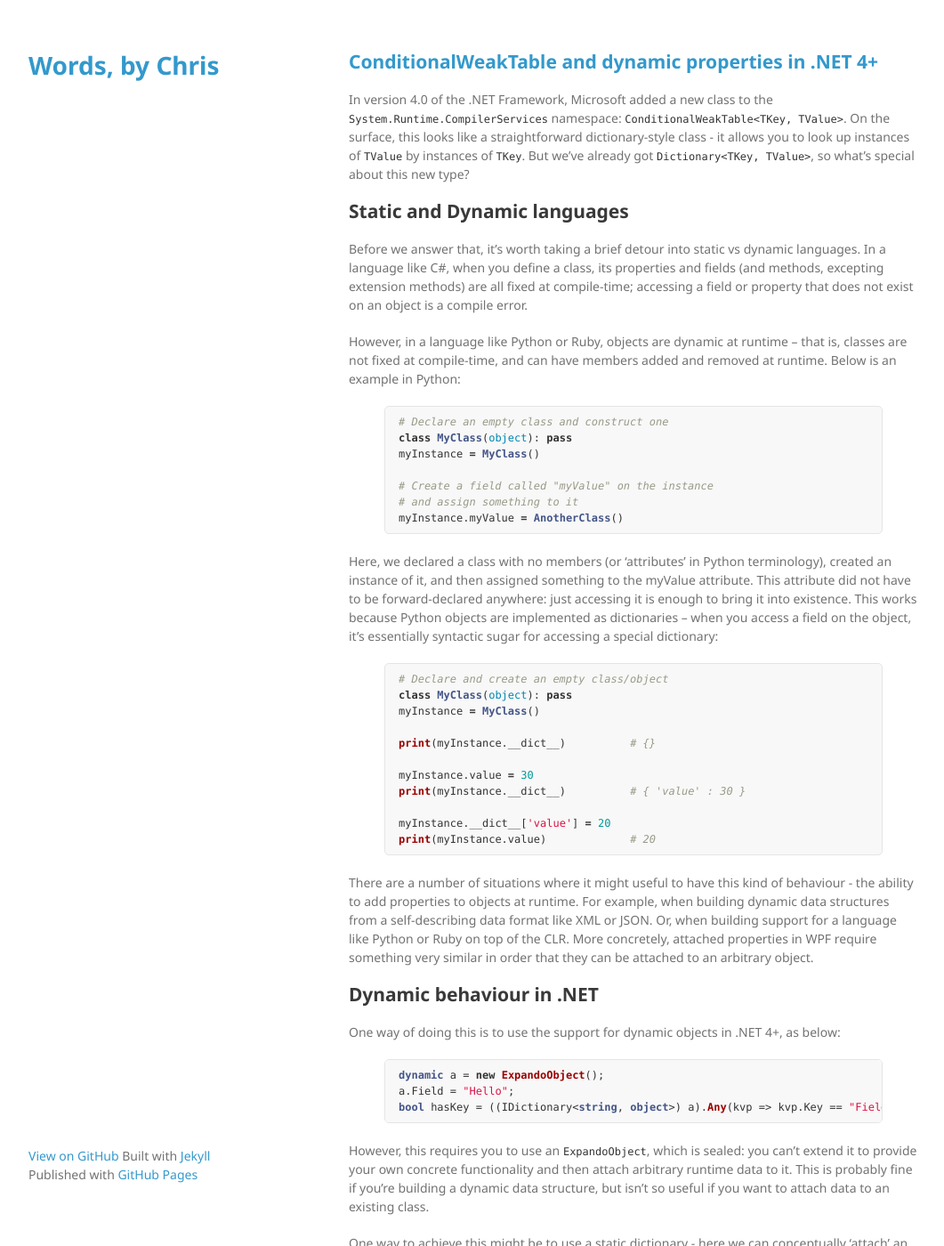
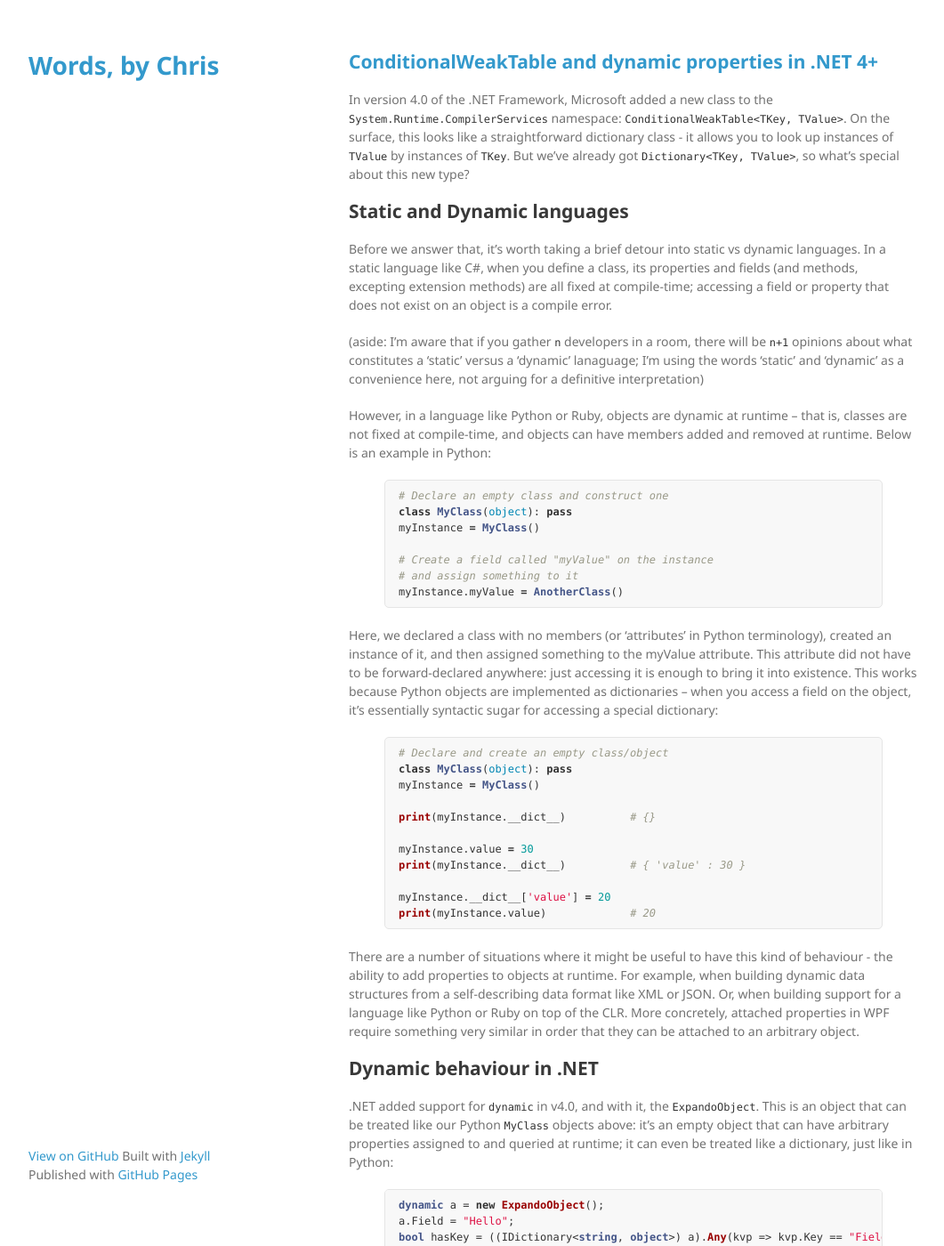
Before and after one commit to cawhitworth/cawhitworth.github.io, a Jekyll site: the page built from _posts/2016-01-18-ConditionalWeakRefs.markdown, in a window 1280 px wide and 1400 px high. Shown: the whole window at 89% size, without its empty margins (108-1169 px from the left). Built offline with Jekyll 4.4.1, drawn with Linux system fonts in a browser that asks for light colours; some of the changed text lies outside the part shown.

Commit message:
Second draft of conditional weak references post

```diff
--- a/_posts/2016-01-18-ConditionalWeakRefs.markdown
+++ b/_posts/2016-01-18-ConditionalWeakRefs.markdown
@@ -6,22 +6,27 @@
 
 In version 4.0 of the .NET Framework, Microsoft added a new class to the
 `System.Runtime.CompilerServices` namespace: `ConditionalWeakTable<TKey,
-TValue>`.  On the surface, this looks like a straightforward dictionary-style
-class - it allows you to look up instances of `TValue` by instances of `TKey`.
-But we've already got `Dictionary<TKey, TValue>`, so what's special about this
-new type?
+TValue>`. On the surface, this looks like a straightforward dictionary class -
+it allows you to look up instances of `TValue` by instances of `TKey`.  But
+we've already got `Dictionary<TKey, TValue>`, so what's special about this new
+type?
 
 ## Static and Dynamic languages
 
 Before we answer that, it's worth taking a brief detour into static vs dynamic
-languages. In a language like C#, when you define a class, its properties and
-fields (and methods, excepting extension methods) are all fixed at compile-time;
-accessing a field or property that does not exist on an object is a compile
-error.
+languages. In a static language like C#, when you define a class, its
+properties and fields (and methods, excepting extension methods) are all fixed
+at compile-time; accessing a field or property that does not exist on an object
+is a compile error.
+
+(aside: I'm aware that if you gather `n` developers in a room, there will be
+`n+1` opinions about what constitutes a 'static' versus a 'dynamic' lanaguage;
+I'm using the words 'static' and 'dynamic' as a convenience here, not arguing
+for a definitive interpretation)
 
 However, in a language like Python or Ruby, objects are dynamic at runtime –
-that is, classes are not fixed at compile-time, and can have members added and
-removed at runtime. Below is an example in Python:
+that is, classes are not fixed at compile-time, and objects can have members
+added and removed at runtime. Below is an example in Python:
 
 {% highlight python %}
 # Declare an empty class and construct one
@@ -54,7 +59,7 @@
 print(myInstance.value)             # 20
 {% endhighlight %}
 
-There are a number of situations where it might useful to have this kind of
+There are a number of situations where it might be useful to have this kind of
 behaviour - the ability to add properties to objects at runtime. For example,
 when building dynamic data structures from a self-describing data format like
 XML or JSON. Or, when building support for a language like Python or Ruby on
@@ -63,8 +68,10 @@
 
 ## Dynamic behaviour in .NET
 
-One way of doing this is to use the support for dynamic objects in .NET 4+, as
-below:
+.NET added support for `dynamic` in v4.0, and with it, the `ExpandoObject`.
+This is an object that can be treated like our Python `MyClass` objects above:
+it's an empty object that can have arbitrary properties assigned to and queried
+at runtime; it can even be treated like a dictionary, just like in Python:
 
 {% highlight csharp %}
 dynamic a = new ExpandoObject();
@@ -72,11 +79,12 @@
 bool hasKey = ((IDictionary<string, object>) a).Any(kvp => kvp.Key == "Field"); // True
 {% endhighlight %}
 
-However, this requires you to use an `ExpandoObject`, which is sealed: you
-can't extend it to provide your own concrete functionality and then attach
-arbitrary runtime data to it. This is probably fine if you're building a
-dynamic data structure, but isn't so useful if you want to attach data to
-an existing class.
+The downside of `ExpandoObject` is that it is sealed: it's not possible to
+inherit from it to create a class that has some compile-time defined behaviour
+that can also have arbitrary data attached to it at run-time. This is fine if
+you're building a dynamic data structure (when parsing XML, for example), but
+isn't so useful if you want to attach data to an existing class, as you might
+when implementing something like WPF attached properties.
 
 One way to achieve this might be to use a static dictionary - here we can
 conceptually 'attach' an `ExpandoObject` to any other object to give it a set
@@ -131,11 +139,18 @@
 The problem with this approach, though, is that as soon as an object is added
 to a `Dictionary`, as either a key or a value, that `Dictionary` takes a
 strong reference to it, and so the object's lifetime is now tied to that of
-the `Dictionary` - and, in this case, as it is static, this will be for the
-rest of the runtime of the program. This obviously isn't ideal - and this
-is where `ConditionalWeakTable` comes in.
+the `Dictionary` - and, in this case, the lifetime of the `MyClass` we
+originally assigned to `b` is now determined by the lifetime of
+`DynamicProperties.PropertyDict`, unless we remember to manually remove it
+once we're finished with `b`.
 
-# ConditionalWeakTable
+This is obviously not ideal: if this was, say, a WPF control or dialog with an
+attached property, we would leak both the control or dialog and the attached
+dynamic object every time we used this pattern unless we also remember to
+manually remove it from the `Dictionary`. And this is where
+`ConditionalWeakTable` comes in.
+
+## ConditionalWeakTable
 
 `ConditionalWeakTable<TKey, TValue>` solves the problem of `Dictionary`
 highlighted above by _not_ holding a reference to the `TKey` objects; rather,
@@ -228,8 +243,17 @@
 reference is held in a `ConditionalWeakTable` rather than being a 'normal'
 strong reference.
 
-# Conclusion
+## Conclusion
 
-I guess I should put something here?
+`ConditionalWeakTable` lives in the `System.Runtime.CompilerServices`
+namespace, and the [MSDN documentation](https://msdn.microsoft.com/en-us/library/dd287757(v=vs.110).aspx)
+talks about it being useful to compiler writers implementing dynamic
+languages on the .NET runtime. However, as discussed above they are also useful
+in a number of other circumstances - and indeed are used in a number of places
+in the .NET Framework, including in WPF for attached properties and weak events
+(forgetting to detach events being another common source of memory leaks).
+Like `WeakReference`, they're not a panacaea for all memory problems in
+.NET but, used carefully and in specific circumstances, they can be a useful
+addition to a developer's toolkit.
 
 You can download a trial of ANTS Memory Profiler from the [RedGate website](http://www.red-gate.com/products/dotnet-development/ants-memory-profiler/).
```
Also changed, not shown: other parts of _posts/2016-01-18-ConditionalWeakRefs.markdown (+6 -6 lines).
